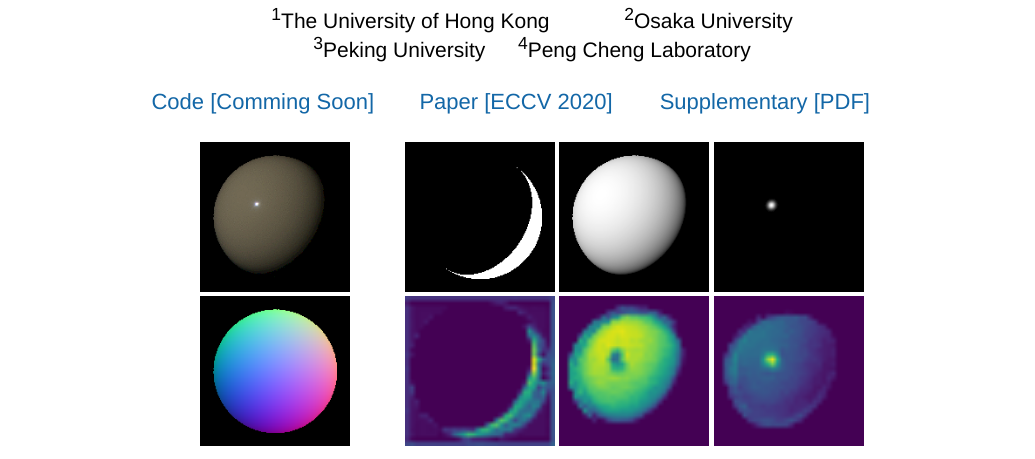
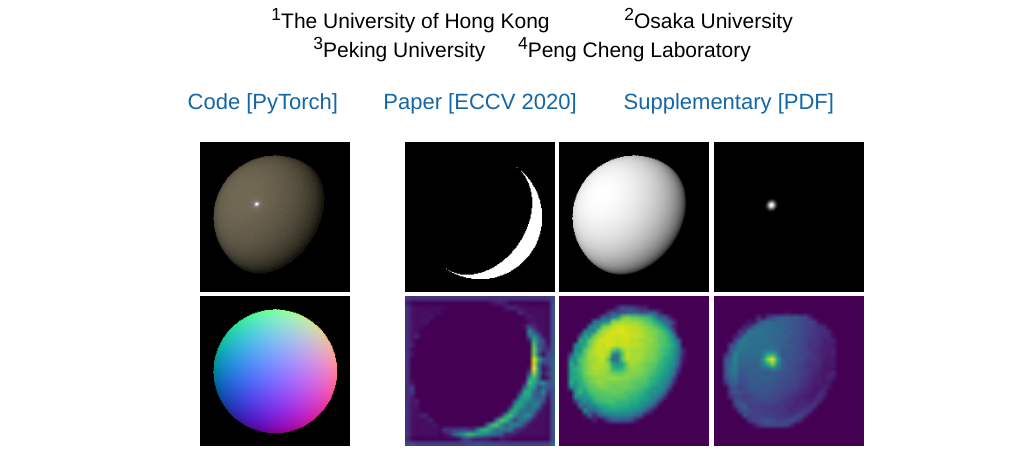
Before and after one commit to guanyingc/UPS-GCNet, a plain HTML site: page index.html in a window 1280 px wide. Shown: the part 193-652 px from the top of the page, without its empty margins (108-1143 px from the left). Drawn offline with Linux system fonts and the light colour scheme; a script that the page names is missing.

Commit message:
Update paper

```diff
--- a/index.html
+++ b/index.html
@@ -110,10 +110,9 @@ a:hover {
         <tr>
             <td align=center width=900px>
                 <center>
-                    <span style="font-size:22px"><a href="">Code [Comming Soon]</a></span> &emsp; &emsp;
-                    <!--<span style="font-size:22px"><a href="https://github.com/guanyingc/UPS-GCNet">Code [PyTorch]</a></span> &emsp; &emsp;-->
-                    <span style="font-size:22px"><a href="">Paper [ECCV 2020]</a> </span> &emsp; &emsp;
-                    <span style="font-size:22px"><a href="">Supplementary [PDF]</a> </span>  &emsp; &emsp;
+                    <span style="font-size:22px"><a href="https://github.com/guanyingc/UPS-GCNet">Code [PyTorch]</a></span> &emsp; &emsp;
+                    <span style="font-size:22px"><a href="https://guanyingc.github.io/papers/UPS-GCNet_eccv2020.pdf">Paper [ECCV 2020]</a> </span> &emsp; &emsp;
+                    <span style="font-size:22px"><a href="https://guanyingc.github.io/papers/UPS-GCNet_eccv2020_sup.pdf">Supplementary [PDF]</a> </span>  &emsp; &emsp;
                     <!--<span style="font-size:22px"><a href=""> Poster [LaTex]</a></span>-->
                 </center>
             </td>
```
